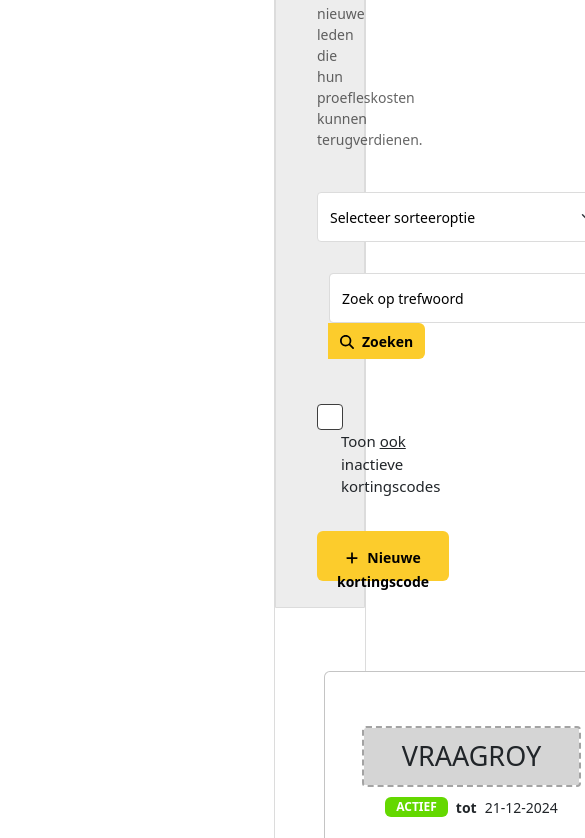
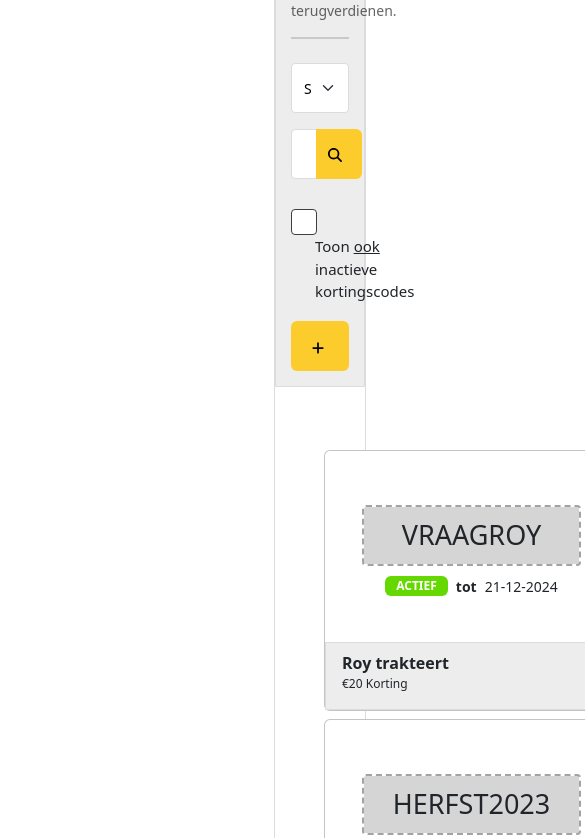
Before and after one commit to marwanaboudaoud/sportBit-manager, a React (Create React App) app: page /shop/kortingscodes in a window 390 px wide. Shown: the part 966-1804 px from the top of the page, 585 px wide, since content can reach past the window. Built offline with nearby package versions, Linux system fonts and the light colour scheme; the HTML template or start-up script is replaced by a standard one.

Commit message:
make the card responsive + fix form responsive

```diff
--- a/src/assets/scss/components/shopPage/_kortingsCard.scss
+++ b/src/assets/scss/components/shopPage/_kortingsCard.scss
@@ -1,6 +1,8 @@
 .korting-cards-container {
     padding: 39px 47px 26px 41px;
     text-align: center;
+    display: flex;
+    flex-wrap: wrap;
 
     .card {
         width: 295px;
@@ -51,4 +53,20 @@
         border-radius: 4px;
         padding: 12px 24px
     }
+
+
 }
+
+@media (max-width: 1200px) {
+    .korting-cards-container > div {
+        flex: 1 1 calc(50% - 0.5rem);
+        max-width: calc(50% - 0.5rem);
+    }
+}
+
+@media (max-width: 992px) {
+    .korting-cards-container > div {
+        flex: 1 1 100%;
+        max-width: 100%;
+    }
+}
--- a/src/assets/scss/components/shopPage/_kortingscodes.scss
+++ b/src/assets/scss/components/shopPage/_kortingscodes.scss
@@ -2,6 +2,9 @@
     border: 1px solid $gray-muted;
     border-radius: 4px;
     padding-bottom: 95px;
+    .search-button{
+        width: 116px;
+    }
 
     .kortingscodes-wrapper {
         padding: 39px 47px 26px 41px;
@@ -9,11 +12,11 @@
         border-radius: 4px 4px 0px 0px;
         border: 1px solid $gray-muted;
 
-        @media screen and ($lg) {
+        @media (max-width: 992px) {
             padding: 25px;
         }
 
-        @media screen and ($sm) {
+        @media (max-width: 576px) {
             padding: 15px;
         }
 
@@ -38,12 +41,10 @@
             border: none;
         }
 
-        // Make form container have proper spacing on mobile
         .kortingscodes-form-container {
-            gap: 15px;
-
-            @media screen and ($lg) {
+            @media (max-width: 1200px) {
                 width: 100%;
+                flex-direction: column;
             }
         }
 
@@ -51,7 +52,7 @@
         .kortingscodes-search-container,
         .kortingscodes-checkbox-container,
         .kortingscodes-button-container {
-            @media screen and ($lg) {
+            @media (max-width: 1200px) {
                 width: 100%;
             }
         }
@@ -69,7 +70,7 @@
                 font-weight: 400;
             }
 
-            @media screen and ($lg) {
+            @media (max-width: 1200px) {
                 width: 100%;
             }
         }
@@ -79,22 +80,30 @@
         }
 
         .custom-search-input {
-            width: 332px;
+            width: 215px;
             height: 50px;
             background: #FFFFFF 0% 0% no-repeat padding-box;
             border: 1px solid $gray-muted;
             border-radius: 4px;
             opacity: 1;
 
-            // Black placeholder text
             &::placeholder {
                 color: $black;
                 font-size: 14px;
                 font-weight: 400;
             }
 
-            @media screen and ($lg) {
-                width: 100%;
+            @media (max-width: 1200px) {
+                width: calc(100% - 80px);
+            }
+        }
+
+
+        .kortingscodes-search-container .input-group {
+            flex-wrap: nowrap !important;
+
+            button {
+                white-space: nowrap;
             }
         }
 
@@ -106,6 +115,10 @@
         .search-text {
             font-size: 14px;
             font-weight: bold;
+
+            @media (max-width: 576px) {
+                display: none;
+            }
         }
 
         .form-check-label {
@@ -114,8 +127,6 @@
         }
 
         .custom-checkbox {
-
-            // Hide the default checkbox
             .form-check-input {
                 width: 26px;
                 height: 26px;
@@ -143,15 +154,17 @@
         }
 
         .kortingscodes-search-container {
+            margin-right: 44px;
+            margin-top: 0px;
             margin-left: 12px;
 
             .form-control:focus {
                 box-shadow: none;
-
             }
 
-            @media screen and ($lg) {
+            @media (max-width: 1200px) {
                 margin-left: 0;
+                margin-right: 0;
             }
         }
 
@@ -159,15 +172,15 @@
             margin-left: 0px;
             margin-top: 10px;
 
-            @media screen and ($xl) {
-                margin-left: 44px;
+            @media (min-width: 1200px) {
                 margin-top: 0px;
             }
         }
 
         .kortingscodes-button-container {
-            @media screen and ($lg) {
+            @media (max-width: 1200px) {
                 width: 100%;
+                order: 4;
 
                 button {
                     width: 100%;
--- a/src/assets/scss/general/_breakpoints.scss
+++ b/src/assets/scss/general/_breakpoints.scss
@@ -1,11 +1,11 @@
-$sm: 'min-width: 576px';
-$sm-reverse: 'max-width: 575.98px';
+// $sm: 'min-width: 576px';
+// $sm-reverse: 'max-width: 575.98px';
 
-$md: 'min-width: 768px';
-$md-reverse: 'max-width: 767.98px';
+// $md: 'min-width: 768px';
+// $md-reverse: 'max-width: 767.98px';
 
-$lg: 'min-width: 992px';
-$lg-reverse: 'max-width: 991px';
+// $lg: 'min-width: 992px';
+// $lg-reverse: 'max-width: 991px';
 
-$xl: 'min-width: 1200px';
-$xl-reverse: 'max-width: 1199px';
+// $xl: 'min-width: 1200px';
+// $xl-reverse: 'max-width: 1199px';
--- a/src/components/shopPage/KortingCard.jsx
+++ b/src/components/shopPage/KortingCard.jsx
@@ -13,7 +13,7 @@ const KortingCards = ({
     onDelete
 }) => {
     return (
-        <div className="card p-0 ms-2">
+        <div className="card p-0 ms-2 mb-2">
             <div className="card-body">
                 <h5 className="card-title">{title}</h5>
                 <div className="d-flex align-items-center justify-content-center">
--- a/src/components/shopPage/Kortingscodes.jsx
+++ b/src/components/shopPage/Kortingscodes.jsx
@@ -120,7 +120,7 @@ const Kortingscodes = () => {
                 <hr className="mb-4" />
                 <form onSubmit={(e) => e.preventDefault()}>
                     <div className="kortingscodes-form-container d-flex flex-wrap align-items-center">
-                        <div className="kortingscodes-select-container mb-3 mb-lg-0">
+                        <div className="kortingscodes-select-container mb-3 mb-xl-0">
                             <select
                                 className="form-select custom-select-input"
                                 value={sortOption}
@@ -131,7 +131,7 @@ const Kortingscodes = () => {
                                 <option value="date">Sorteer op geldig van datum</option>
                             </select>
                         </div>
-                        <div className="kortingscodes-search-container mb-3 mb-lg-0">
+                        <div className="kortingscodes-search-container mb-3 mb-xl-0">
                             <div className="input-group">
                                 <input
                                     type="text"
@@ -142,7 +142,7 @@ const Kortingscodes = () => {
                                     onKeyDown={handleKeyDown}
                                 />
                                 <button
-                                    className="btn btn-secondary"
+                                    className="btn btn-secondary search-button"
                                     type="button"
                                     onClick={handleSearchClick}
                                 >
@@ -151,7 +151,7 @@ const Kortingscodes = () => {
                                 </button>
                             </div>
                         </div>
-                        <div className="kortingscodes-checkbox-container mb-3 mb-lg-0">
+                        <div className="kortingscodes-checkbox-container mb-3 mb-xl-0">
                             <div className="form-check custom-checkbox">
                                 <input
                                     className="form-check-input me-4"
--- a/src/pages/Management.jsx
+++ b/src/pages/Management.jsx
@@ -3,7 +3,7 @@ import React from 'react'
 export const ManagementPage = () => {
     return (
         <div>
-            <h1>ManagementPagev</h1>
+            <h1>ManagementPage</h1>
 
         </div>
     )
```
